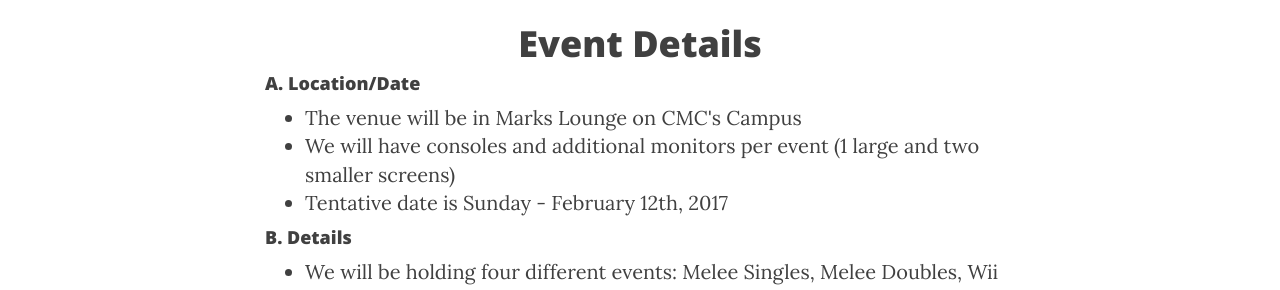
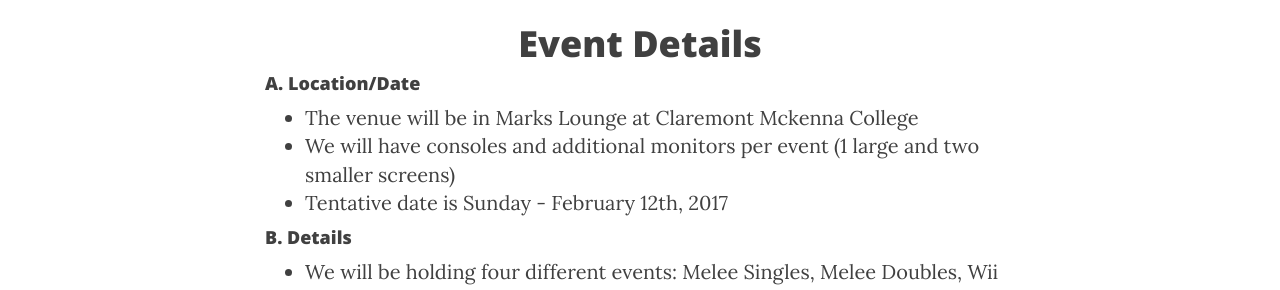
Before and after one commit to Camp-Kesem-at-the-Claremont-Colleges/campkesemclaremont.us, a Jekyll site: the page built from smash-cancer/index.html, in a window 1280 px wide. Shown: the part 461-751 px from the top of the page. Built offline with Jekyll 4.4.1, drawn with Linux system fonts in a browser that asks for light colours; nearby versions of some CDN libraries; comment, search, counter and statistics services are not loaded.

Commit message:
edited updates

```diff
--- a/smash-cancer/index.html
+++ b/smash-cancer/index.html
@@ -13,7 +13,7 @@
 <div>
     <h4>A. Location/Date</h4>
     <ul>
-        <li>The venue will be in Marks Lounge on CMC's Campus</li>
+        <li>The venue will be in Marks Lounge at Claremont Mckenna College</li>
         <li>We will have consoles and additional monitors per event (1 large and two smaller screens)</li>
         <li>Tentative date is Sunday - February 12th, 2017</li>
     </ul>
```
